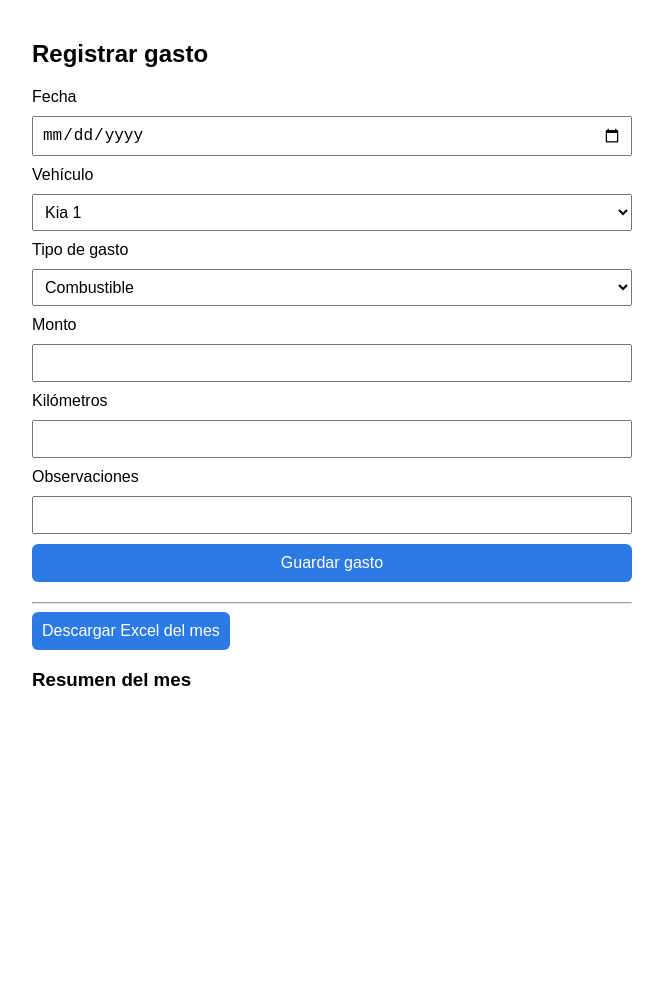
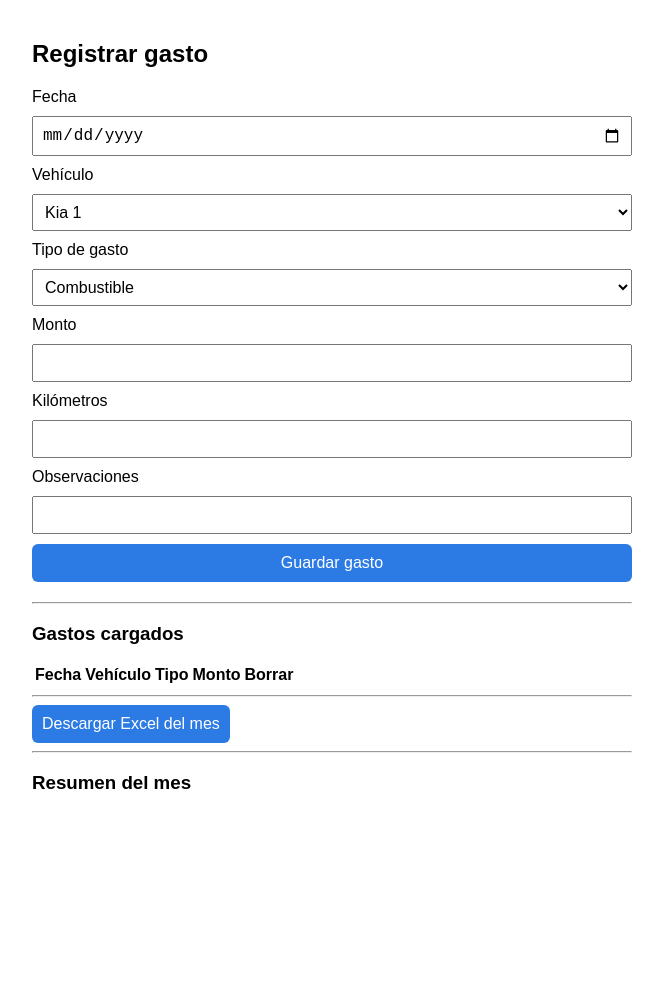
Before and after one commit to candemateos/gastos-vehiculos, a plain HTML site: page index.html in a window 1280 px wide. Shown: the whole page, without its empty margins (308-971 px from the left). Before the commit the page ends 913 px from the top, so only its background shows below. Drawn offline with nearby package versions, Linux system fonts and the light colour scheme; no server answers; a script that the page names is missing.

Commit message:
Update index.html

```diff
--- a/index.html
+++ b/index.html
@@ -63,7 +63,29 @@
 
 <hr>
 
+<h3>Gastos cargados</h3>
+
+<table id="tablaGastos">
+
+<thead>
+<tr>
+<th>Fecha</th>
+<th>Vehículo</th>
+<th>Tipo</th>
+<th>Monto</th>
+<th>Borrar</th>
+</tr>
+</thead>
+
+<tbody></tbody>
+
+</table>
+
+<hr>
+
 <button id="descargar">Descargar Excel del mes</button>
+
+<hr>
 
 <h3>Resumen del mes</h3>
 
```
